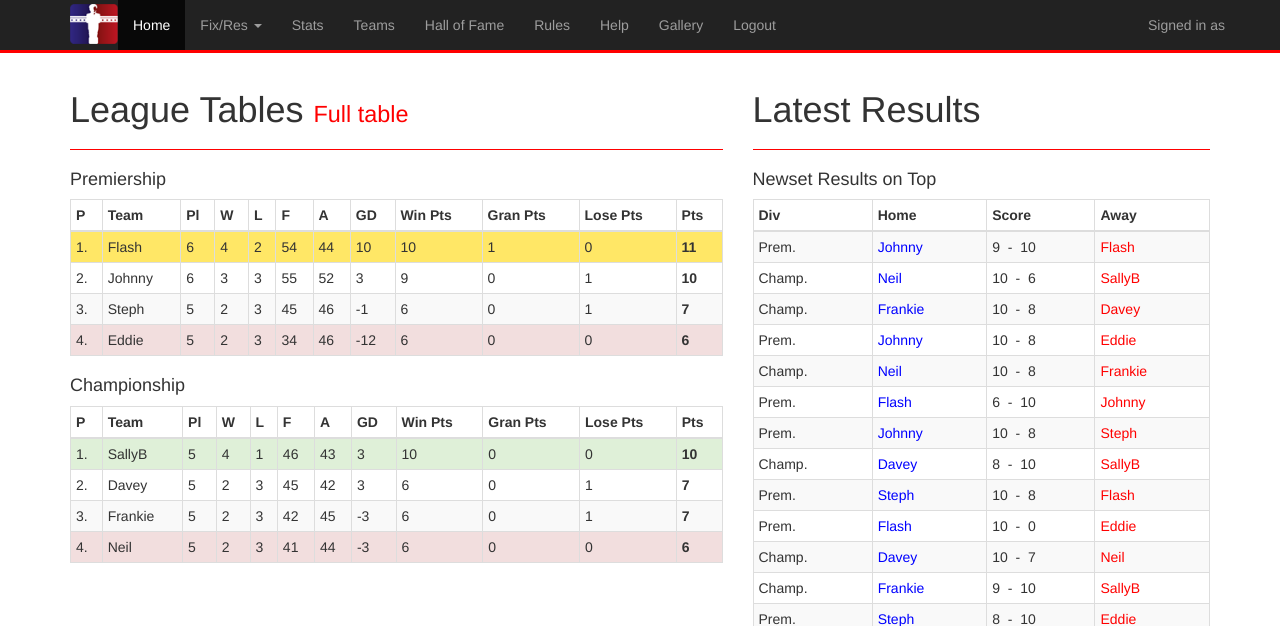
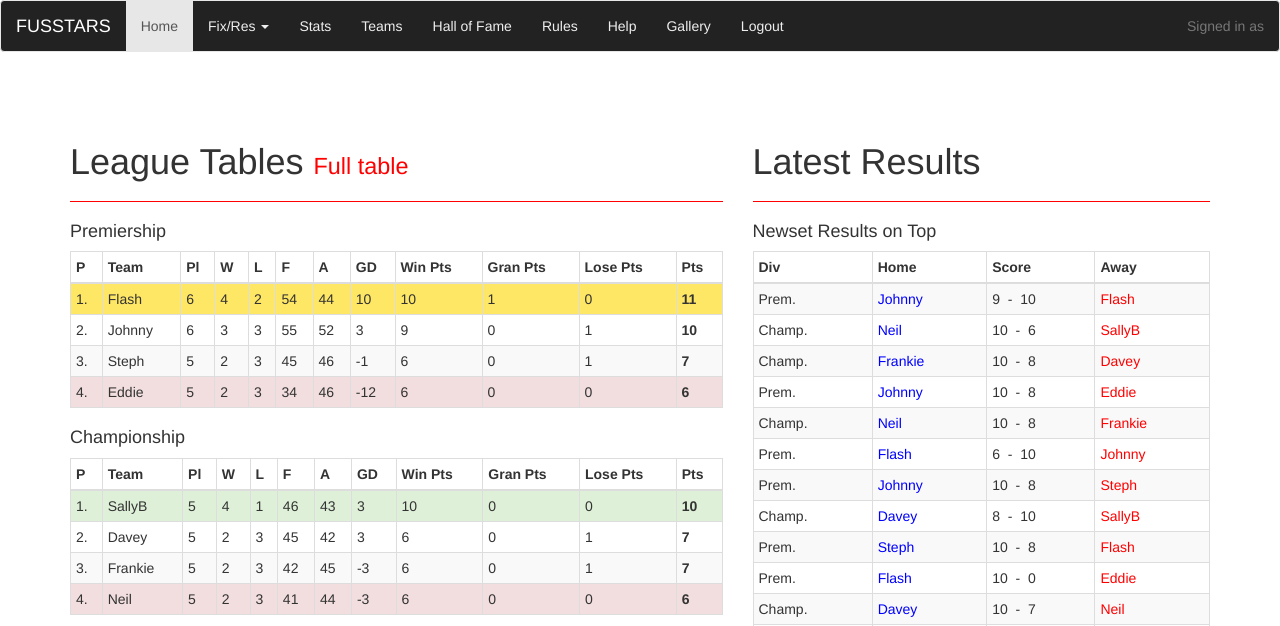
Before and after one commit to stevenmcintosh/Office-Fussball, a PHP site: page / in a window 1280 px wide. Shown: the top 626 px of the page. Run offline with PHP 8.4, Linux system fonts and the light colour scheme; the visitor is signed in with stand-in values (Sample User, id 1); data comes from the database, SQL or seed files in the repository; some libraries are stand-ins or nearby versions.

Commit message:
added new nav and styles

```diff
--- a/application/view/_templates/header.php
+++ b/application/view/_templates/header.php
@@ -39,17 +39,26 @@ $seasonModel = new SeasonModel($this->db);
 $currentSeason = $seasonModel->getCurrentSeason();?>
 
 
-    <nav class="navbar navbar-inverse navbar-fixed-top">
-      <div class="container">
-                  <div class="navbar-header">
+<nav class="navbar navbar-default">
+  <div class="container-fluid">
+    <!-- Brand and toggle get grouped for better mobile display -->
+    <div class="navbar-header">
+      <button type="button" class="navbar-toggle collapsed" data-toggle="collapse" data-target="#bs-example-navbar-collapse-1" aria-expanded="false">
+        <span class="sr-only">Toggle navigation</span>
+        <span class="icon-bar"></span>
+        <span class="icon-bar"></span>
+        <span class="icon-bar"></span>
+      </button>
+      <a class="navbar-brand" href="<?php echo URL; ?>">FUSSTARS</a>
+    </div>
 
-<a class="navbar-brand" href="<?php echo URL; ?>" style="padding:4px 0;margin:0"><img src="<?php echo URL;?>img/FusStarsNav2.png" alt="The home of FusStars" style="height:40px"/></a>
-        </div>
-        <div id="navbar" class="collapse navbar-collapse">
-          <ul class="nav navbar-nav">
-            <li  class="<?php if($this->activeNav == 'home') { echo "active"; }?>"><a href="<?php echo URL; ?>">Home</a></li>
+    <!-- Collect the nav links, forms, and other content for toggling -->
+    <div class="collapse navbar-collapse" id="bs-example-navbar-collapse-1">
+    <p class="navbar-text navbar-right">Signed in as <a href="<?php echo URL;?>myfussball" class="navbar-link"><?php echo $user->firstName;?></a></p>
+    <ul class="nav navbar-nav">
+        <li  class="<?php if($this->activeNav == 'home') { echo "active"; }?>"><a href="<?php echo URL; ?>">Home</a></li>
 
-              <?php if(MENU_FIXTURES_ACTIVE) { ?>
+       <?php if(MENU_FIXTURES_ACTIVE) { ?>
               <li class="dropdown <?php if($this->activeNav == 'fixtures') { echo "active"; }?>">
                   <a href="#" class="dropdown-toggle" data-toggle="dropdown" role="button" aria-haspopup="true" aria-expanded="false">Fix/Res <span class="caret"></span></a>
                   <ul class="dropdown-menu">
@@ -60,9 +69,6 @@ $currentSeason = $seasonModel->getCurrentSeason();?>
               </li>
               <?php } ?>
 
-              <?php /* if(MENU_FIXTURES) { ?>
-              <li class="<?php if($this->activeNav == 'fixtures') { echo "active"; }?>"><a href="<?php echo URL; ?>fixtures">Fixtures</a></li>
-              <?php } */ ?>
 
               <?php if(MENU_STATS_ACTIVE) { ?>
               <li class="<?php if($this->activeNav == 'stats') { echo "active"; }?>"><a href="<?php echo URL; ?>stats">Stats</a></li>
@@ -94,18 +100,22 @@ $currentSeason = $seasonModel->getCurrentSeason();?>
 
 
 
-              <?php if(MENU_ADMIN_ACTIVE) { ?>
-              <?php if($user->is_admin()) { ?>
+              <?php if(MENU_ADMIN_ACTIVE) {
+              if($user->is_admin()) { ?>
               <li class="<?php if($this->activeNav == 'admin') { echo "active"; }?>"><a href="<?php echo URL; ?>admin">Admin</a></li>
               <?php } } ?>
 
               <?php if(MENU_LOGOUT_ACTIVE) { ?>
               <li class="<?php if($this->activeNav == 'logout') { echo "active"; }?>"><a href="<?php echo URL; ?>logout">Logout</a></li>
               <?php } ?>
-          </ul>
-          <p class="navbar-text navbar-right">Signed in as <a href="<?php echo URL;?>myfussball" class="navbar-link"><?php echo $user->firstName;?></a></p>
-        </div><!--/.nav-collapse -->
-      </div>
-    </nav>
+
+
+    </div><!-- /.navbar-collapse -->
+  </div><!-- /.container-fluid -->
+</nav>
+
+
+
+
 
     <div class="bodyContainer container clearfix">
--- a/public/css/application.css
+++ b/public/css/application.css
@@ -1,7 +1,15 @@
 .bodyContainer { margin-top:50px; padding-bottom: 70px; }
+/*
 .navbar-fixed-top { border-bottom:3px solid red;}
 .navbar-fixed-bottom { border-top:3px solid blue;}
 .navbar-inverse .navbar-brand { color:#fff;}
+*/
+.navbar-default { background-color:#222 !important;}
+.navbar-brand { color: white !important;}
+.navbar-default .navbar-nav>li>a { color: #eee; }
+.navbar-default .navbar-nav>li>a:focus, .navbar-default .navbar-nav>li>a:hover  { color: rgb(218, 70, 70); }
+
+
 .page-header { border-bottom: 1px solid red;}
 .feedbackRow { margin-top:20px; }
 .feedbackRow .alert { margin-bottom:0px; }
```
